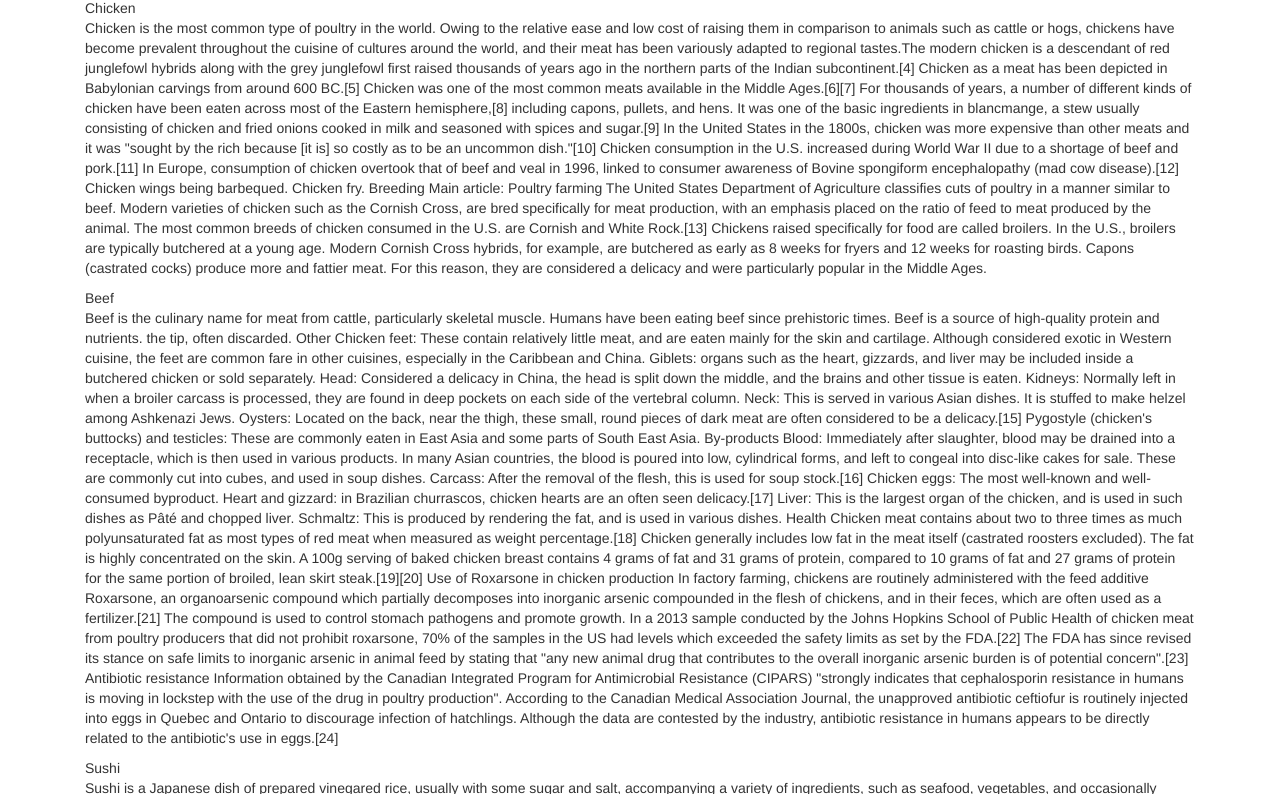
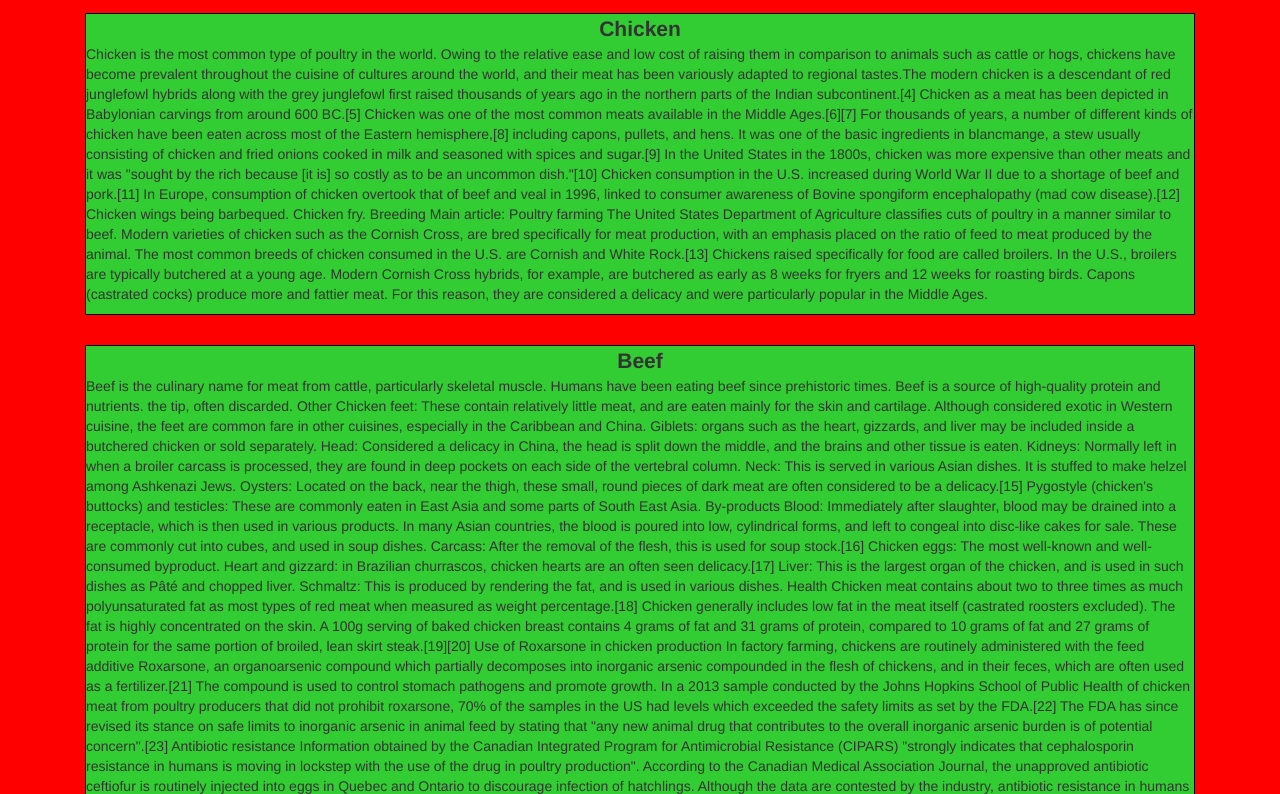
Before and after one commit to ANAS011192007/Coursera, a plain HTML site: page module3-solution/index.html in a window 1280 px wide. Shown: the part 124-918 px from the top of the page. Drawn offline with nearby package versions, Linux system fonts and the light colour scheme.

Commit message:
Update index.html

```diff
--- a/module3-solution/index.html
+++ b/module3-solution/index.html
@@ -6,7 +6,7 @@
     <meta name="viewport" content="width=device-width, initial-scale=1">
     <title>Assignment solution for module-3</title>
     <link rel="stylesheet" href="css/bootstrap.min.css">
-    <link rel="stylesheet" href="css/style1.css">
+    <link rel="stylesheet" href="css/styles1.css">
      </head>
 <body>
   <header>
```
